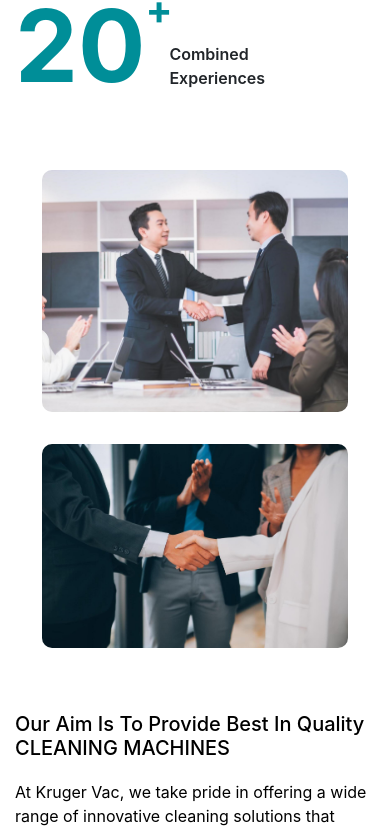
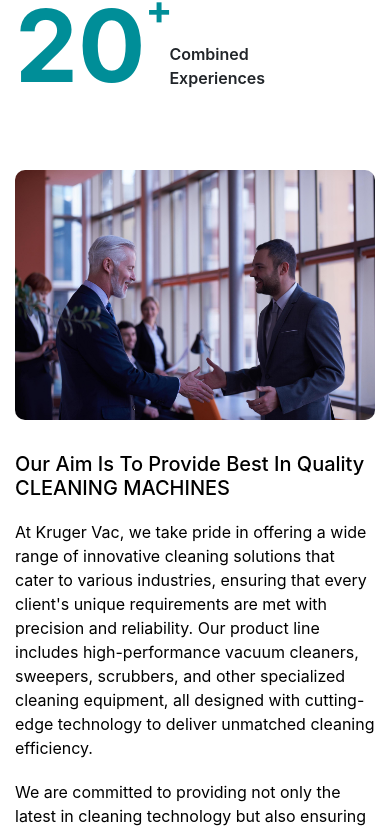
Before and after one commit to ShabbeerLio/scrubber-driers, a React (Create React App) app: page /krugervac/about in a window 390 px wide. Shown: the part 1148-1979 px from the top of the page. Built offline with nearby package versions, Linux system fonts and the light colour scheme.

Commit message:
website done

```diff
--- /dev/null
+++ b/src/Component/AboutPage/AboutPage.css
@@ -0,0 +1,16 @@
+.aboutPage-right img {
+  object-fit: cover;
+  border-radius: 10px;
+  width: 100%;
+}
+
+.aboutPage-right {
+  width: 50%;
+}
+
+@media only screen and (max-width: 680px) {
+    .aboutPage-right {
+        width: 100%;
+        order: 2;
+      }
+}
--- a/src/Component/AboutPage/AboutPage.js
+++ b/src/Component/AboutPage/AboutPage.js
@@ -1,4 +1,5 @@
 import React from 'react'
+import "./AboutPage.css"
 import Aboutimg from "../../Assets/About/aboutpage2.jpg"
 import Aboutimg1 from "../../Assets/About/aboutpage1.jpg"
 
@@ -24,13 +25,13 @@ const AboutPage = () => {
                             </div>
                         </div>
                     </div>
-                    <div className="about-right">
-                        <img className="image2" src={Aboutimg} alt="DLF Andheri Mumbai" />
+                    <div className="aboutPage-right">
+                        <img src={Aboutimg} alt="DLF Andheri Mumbai" />
                     </div>
                 </div>
                 <div className="about-items">
-                    <div className="about-right">
-                        <img className="image2" src={Aboutimg1} alt="DLF Andheri Mumbai" />
+                    <div className="aboutPage-right">
+                        <img src={Aboutimg1} alt="DLF Andheri Mumbai" />
                     </div>
                     <div className="about-left">
                         <div className="about-detail">
--- a/src/Component/PageBanner/PageBanner.css
+++ b/src/Component/PageBanner/PageBanner.css
@@ -15,7 +15,11 @@
   left: 0;
   display: inline-block;
   opacity: 0.9;
-  background-image: linear-gradient(0deg, #000000 0%, rgba(255, 255, 255, 0) 100%);
+  background-image: linear-gradient(
+    0deg,
+    #000000 0%,
+    rgba(255, 255, 255, 0) 100%
+  );
 }
 .PageBanner h1 {
   position: absolute;
@@ -44,3 +48,13 @@
   border-radius: 50px;
   background-color: #008e98;
 }
+
+@media only screen and (max-width: 680px) {
+  .PageBanner h1 {
+    font-size: 30px;
+  }
+  .PageBanner p {
+    width: 100%;
+    font-size: 14px;
+  }
+}
--- a/src/Component/Table/Table.css
+++ b/src/Component/Table/Table.css
@@ -28,7 +28,3 @@
     text-align: center;
     margin: 4rem 0rem 2rem 0px;
 }
-
-.list-table{
-  overflow: auto;
-}
--- a/src/Pages/Products/Products.css
+++ b/src/Pages/Products/Products.css
@@ -22,6 +22,11 @@
   justify-content: center;
   flex-direction: column;
 }
+
+.Products-item {
+  width: 100%;
+}
+
 .Products-box p {
   text-align: center;
   width: 70%;
@@ -44,6 +49,7 @@
 }
 
 .product-detail {
+  position: relative;
   margin: 2rem 0 4rem 0;
 }
 
@@ -62,4 +68,14 @@
 }
 
 @media only screen and (max-width: 680px) {
+  .product-faq {
+    width: 100%;
+  }
+
+  .Products-card img {
+    width: 100%;
+  }
+  .product-detail {
+    overflow: auto;
+  }
 }
--- a/src/Pages/Products/Products.js
+++ b/src/Pages/Products/Products.js
@@ -86,7 +86,9 @@ const Products = ({ title, descriptions, item }) => {
                                                     <img src={j.featurescov} alt="" />
                                                 </div>
                                                 <div className="product-detail">
-                                                    <Table item={j} />
+                                                    <div >
+                                                        <Table item={j} />
+                                                    </div>
                                                 </div>
                                             </div>
                                         </div>
```
Also changed, not shown: src/Assets/About/aboutpage2.jpg, 1 other file (tests, documents, lock files or other folders).
